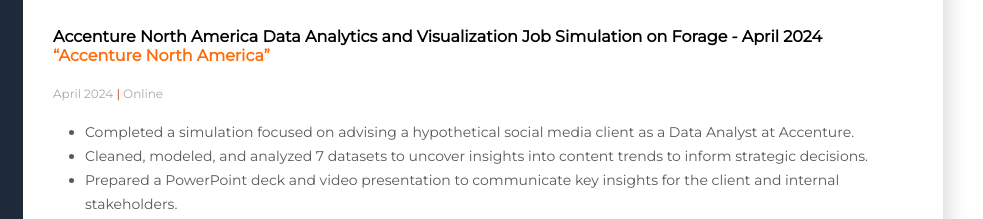
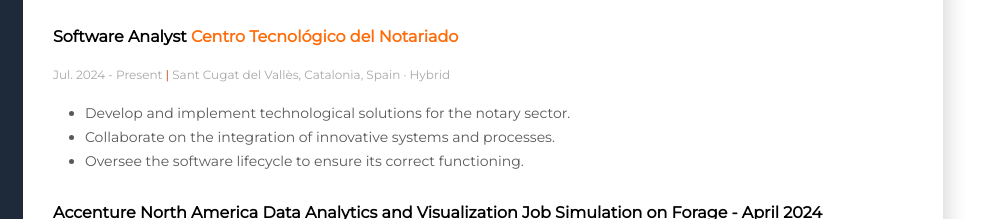
Before and after one commit to OksanaFedyukova/CV, a plain HTML site: page index.html in a window 1280 px wide. Shown: the part 524-743 px from the top of the page, 297-1280 px from the left. Drawn offline with nearby package versions, Linux system fonts and the light colour scheme.

Commit message:
add new job

```diff
--- a/index.html
+++ b/index.html
@@ -261,6 +261,22 @@ rel="stylesheet"
       </div>
 <!-- JOBS
  -->
+ <div>
+  <h4 class="profession-title">
+    Software Analyst
+    <span class="profession-company">Centro Tecnológico del Notariado</span>
+  </h4>
+  <span class="profession-time">
+    Jul. 2024 - Present
+    <span class="profession-divider">|</span> Sant Cugat del Vallès, Catalonia, Spain · Hybrid
+  </span>
+  <ul class="profession-duties">
+    <li class="profession-duties-item">Develop and implement technological solutions for the notary sector.</li>
+    <li class="profession-duties-item">Collaborate on the integration of innovative systems and processes.</li>
+    <li class="profession-duties-item">Oversee the software lifecycle to ensure its correct functioning.</li>
+  </ul>
+</div>
+
  <div>
   <h4 class="profession-title">
     Accenture North America Data Analytics and Visualization Job Simulation on Forage - April 2024
```
Also changed, not shown: ingles.html (+15 -0 lines), spain.html (+15 -0 lines), ukrainian.html (+16 -0 lines).
